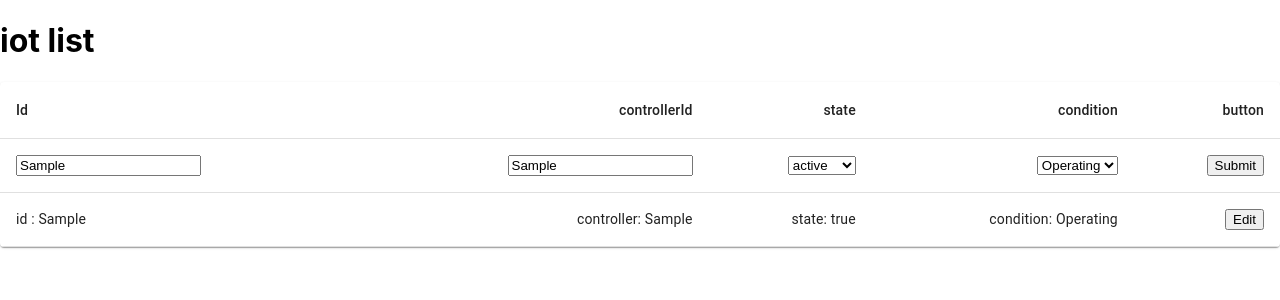
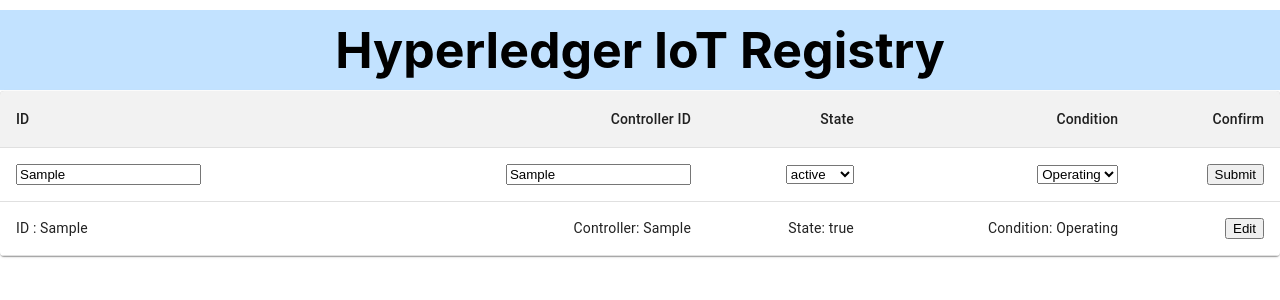
Before and after one commit to RhinocerosBomb/hyperledger-iot-registry, a React (Create React App) app in the folder application/client/: page / in a window 1280 px wide. Both pictures are taken after typing "Sample", "Sample" into the empty fields and a click on the button "Submit". Shown: the top 300 px of the page. Built offline with nearby package versions, Linux system fonts and the light colour scheme.

Commit message:
Update App.js

```diff
--- a/application/client/src/App.js
+++ b/application/client/src/App.js
@@ -22,7 +22,6 @@ function App() {
 
   const [id, setId] = useState("");
   const [controllerId, setControllerId] = useState("");
-  const [data, setData] = useState({});
 
   const [active, setActive] = useState("true");
 
@@ -64,17 +63,40 @@ function App() {
 
   return (
     <div>
-      <h1>iot list</h1>
+      <h1
+        align="middle"
+        style={{
+          fontSize: 50,
+          padding: 10,
+          backgroundColor: "rgba(194, 226, 255, 1)",
+          marginTop: 10,
+          marginBottom: 1
+        }}
+      >
+        Hyperledger IoT Registry{" "}
+      </h1>
 
       <TableContainer component={Paper}>
         <Table className={classes.table} aria-label="simple table">
-          <TableHead>
-            <TableRow>
-              <TableCell>Id</TableCell>
-              <TableCell align="right">controllerId</TableCell>
-              <TableCell align="right">state</TableCell>
-              <TableCell align="right">condition</TableCell>
-              <TableCell align="right">button</TableCell>
+          <TableHead
+            style={{
+              fontSize: "1rem",
+              padding: "10rem",
+              backgroundColor: "rgba(0,0,0,0.2)"
+            }}
+          >
+            <TableRow
+              style={{
+                fontSize: "5rem",
+                padding: "5rem",
+                backgroundColor: "rgba(242, 242, 242)"
+              }}
+            >
+              <TableCell>ID</TableCell>
+              <TableCell align="right">Controller ID</TableCell>
+              <TableCell align="right">State</TableCell>
+              <TableCell align="right">Condition</TableCell>
+              <TableCell align="right">Confirm</TableCell>
             </TableRow>
           </TableHead>
           <TableBody>
@@ -91,7 +113,7 @@ function App() {
                 <input
                   value={controllerId}
                   onChange={event => setControllerId(event.target.value)}
-                  name="controllerId"
+                  name="Controller Id"
                   type="text"
                 />
               </TableCell>
@@ -122,14 +144,14 @@ function App() {
             {iotList.map(device => (
               <TableRow key={device.id}>
                 <TableCell component="th" scope="row">
-                  id : {device.id}
+                  ID : {device.id}
                 </TableCell>
                 <TableCell align="right">
-                  controller: {device.controllerId}
+                  Controller: {device.controllerId}
                 </TableCell>
-                <TableCell align="right">state: {device.active}</TableCell>
+                <TableCell align="right">State: {device.active}</TableCell>
                 <TableCell align="right">
-                  condition: {device.condition}
+                  Condition: {device.condition}
                 </TableCell>
                 <TableCell align="right">
                   {" "}
@@ -147,11 +169,12 @@ function App() {
         </Table>
       </TableContainer>
       <Popup show={showPopup}>
-        <div>ChangeController</div>
 
         <label>
-          change controller for id {editId}:
+          Change Controller ID for: {editId}:
+
           <input
+
             value={editControllerId}
             onChange={event => setEditControllerId(event.target.value)}
             name="editId"
@@ -159,7 +182,7 @@ function App() {
           />
         </label>
 
-        <br></br>
+        <br />
         <button onClick={changeController}>Change</button>
         <button onClick={() => setShowPopup(false)}>Close</button>
       </Popup>
```
